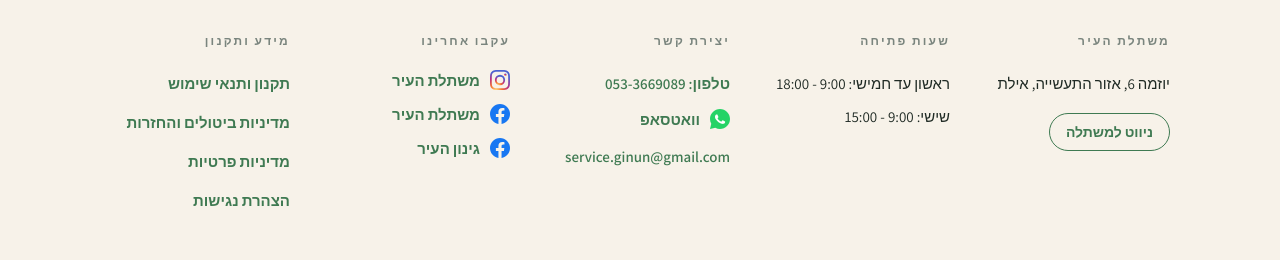
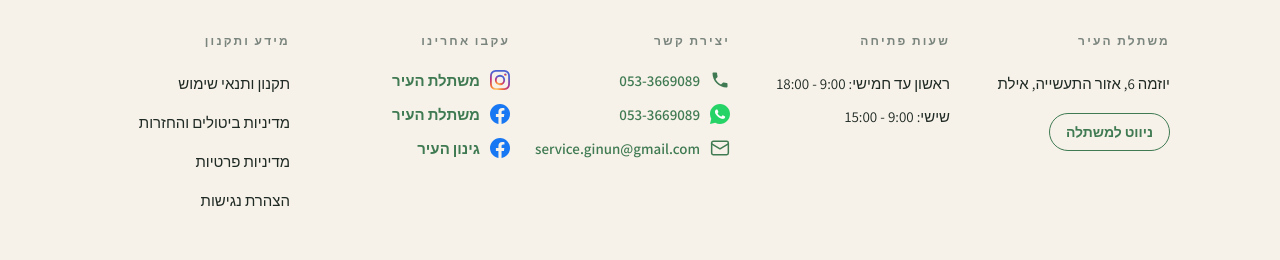
Before and after one commit to omerse9-blip/mashtelat-hair, a Next.js app: page / in a window 1280 px wide. Shown: the part 659-919 px from the top of the page. Built offline with nearby package versions, Linux system fonts and the light colour scheme; no server answers; the database is empty.

Commit message:
Update SiteFooter.jsx

```diff
--- a/components/SiteFooter.jsx
+++ b/components/SiteFooter.jsx
@@ -11,11 +11,10 @@ const MAPS = "https://maps.app.goo.gl/?link=" + encodeURIComponent("https://www.
 
 const FOOTER_BG = "#f7f2e9";
 
-// טקסט לחיץ: ירוק המותג באופן קבוע — מסמן לחיצוּת בכל מכשיר, גם מובייל
-const linkStyle = { color: "var(--green)", fontWeight: 600, textDecoration: "none" };
+const contactLink = { color: "var(--green)", fontWeight: 600, textDecoration: "none" };
+const navLink = { color: "var(--ink)", textDecoration: "none" };
 const mutedLink = { color: "var(--muted)", textDecoration: "none" };
 
-// תווית עמודה: קטנה ומרווחת מאוד, אפורה, עם הרבה אוויר מתחתיה — נקראת כתווית ולא כטקסט קטן
 const colHeading = {
   fontWeight: 600,
   fontSize: 12,
@@ -24,13 +23,33 @@ const colHeading = {
   marginBottom: 22,
 };
 
-// תוכן לא-לחיץ (כתובת, שעות): שחור-רך
 const bodyText = {
   color: "var(--ink)",
   fontSize: 15,
   lineHeight: 1.8,
   marginBottom: 12,
 };
+
+const channelRow = { display: "flex", alignItems: "center", gap: 10, marginBottom: 14, textDecoration: "none" };
+const channelText = { color: "var(--green)", fontWeight: 600, fontSize: 15 };
+const iconWrap = { flexShrink: 0, display: "flex", alignItems: "center" };
+
+function PhoneIcon() {
+  return (
+    <svg width="20" height="20" viewBox="0 0 24 24" fill="var(--green)" aria-hidden="true">
+      <path d="M6.62 10.79c1.44 2.83 3.76 5.14 6.59 6.59l2.2-2.2c.27-.27.67-.36 1.02-.24 1.12.37 2.33.57 3.57.57.55 0 1 .45 1 1V20c0 .55-.45 1-1 1-9.39 0-17-7.61-17-17 0-.55.45-1 1-1h3.5c.55 0 1 .45 1 1 0 1.25.2 2.45.57 3.57.11.35.03.74-.25 1.02l-2.2 2.18z"/>
+    </svg>
+  );
+}
+
+function MailIcon() {
+  return (
+    <svg width="20" height="20" viewBox="0 0 24 24" fill="none" stroke="var(--green)" strokeWidth="1.8" strokeLinecap="round" strokeLinejoin="round" aria-hidden="true">
+      <rect x="2" y="4" width="20" height="16" rx="2" />
+      <path d="M2 7l10 6 10-6" />
+    </svg>
+  );
+}
 
 function WhatsappIcon() {
   return (
@@ -68,11 +87,10 @@ function FacebookIcon() {
 }
 
 function Social(props) {
-  const wrap = { display: "flex", alignItems: "center", gap: 10, marginBottom: 14 };
   return (
-    <a href={props.href} target="_blank" rel="noreferrer" style={wrap}>
-      <span style={{ flexShrink: 0, display: "flex", alignItems: "center" }}>{props.icon}</span>
-      <span style={{ color: "var(--green)", fontWeight: 600, fontSize: 15 }}>{props.label}</span>
+    <a href={props.href} target="_blank" rel="noreferrer" style={channelRow}>
+      <span style={iconWrap}>{props.icon}</span>
+      <span style={channelText}>{props.label}</span>
     </a>
   );
 }
@@ -113,13 +131,18 @@ export default function SiteFooter() {
 
         <div>
           <p style={colHeading}>יצירת קשר</p>
-          <p style={bodyText}>
-            <a href={`tel:${PHONE}`} style={linkStyle}>טלפון: {PHONE_DISPLAY}</a>
-          </p>
-          <Social href={`https://wa.me/${WA}`} label="וואטסאפ" icon={<WhatsappIcon />} />
-          <p style={bodyText}>
-            <a href={`mailto:${EMAIL}`} style={linkStyle}>{EMAIL}</a>
-          </p>
+          <a href={`tel:${PHONE}`} style={channelRow}>
+            <span style={iconWrap}><PhoneIcon /></span>
+            <span style={channelText}>{PHONE_DISPLAY}</span>
+          </a>
+          <a href={`https://wa.me/${WA}`} target="_blank" rel="noreferrer" style={channelRow}>
+            <span style={iconWrap}><WhatsappIcon /></span>
+            <span style={channelText}>{PHONE_DISPLAY}</span>
+          </a>
+          <a href={`mailto:${EMAIL}`} style={channelRow}>
+            <span style={iconWrap}><MailIcon /></span>
+            <span style={channelText}>{EMAIL}</span>
+          </a>
         </div>
 
         <div>
@@ -131,10 +154,10 @@ export default function SiteFooter() {
 
         <div>
           <p style={colHeading}>מידע ותקנון</p>
-          <p style={bodyText}><Link href="/terms" style={linkStyle}>תקנון ותנאי שימוש</Link></p>
-          <p style={bodyText}><Link href="/refund-policy" style={linkStyle}>מדיניות ביטולים והחזרות</Link></p>
-          <p style={bodyText}><Link href="/privacy" style={linkStyle}>מדיניות פרטיות</Link></p>
-          <p style={bodyText}><Link href="/accessibility" style={linkStyle}>הצהרת נגישות</Link></p>
+          <p style={bodyText}><Link href="/terms" style={navLink}>תקנון ותנאי שימוש</Link></p>
+          <p style={bodyText}><Link href="/refund-policy" style={navLink}>מדיניות ביטולים והחזרות</Link></p>
+          <p style={bodyText}><Link href="/privacy" style={navLink}>מדיניות פרטיות</Link></p>
+          <p style={bodyText}><Link href="/accessibility" style={navLink}>הצהרת נגישות</Link></p>
         </div>
       </div>
 
```
